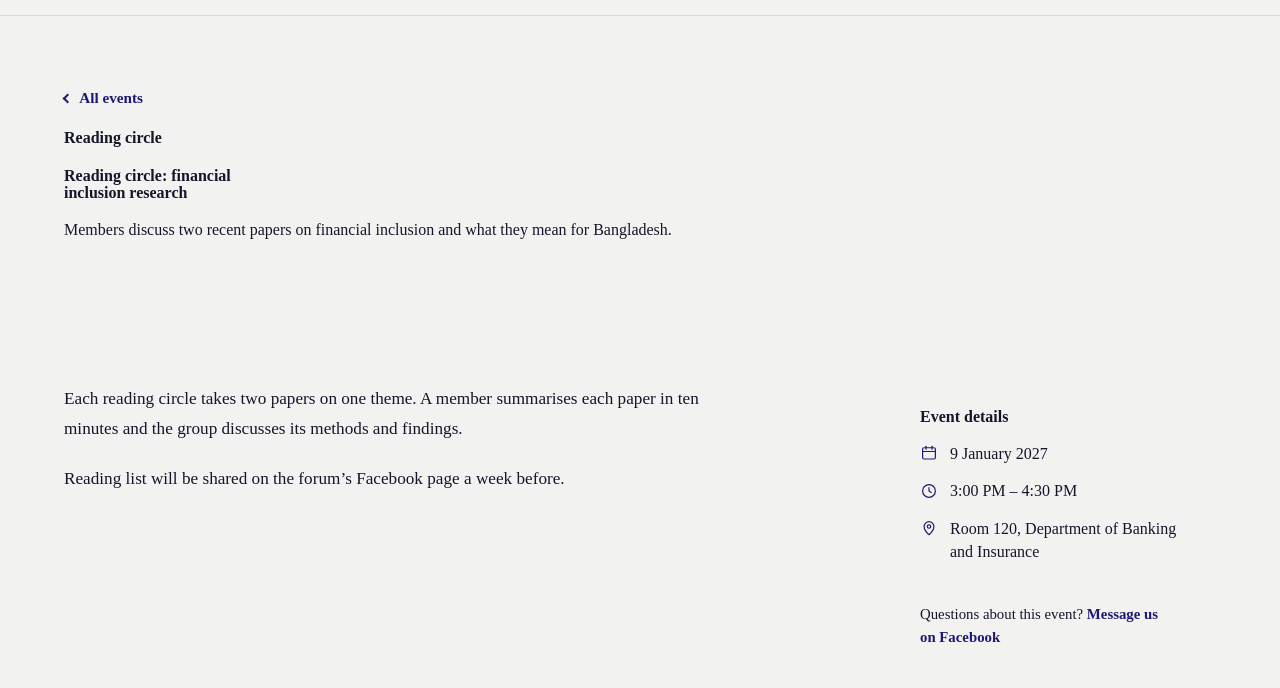
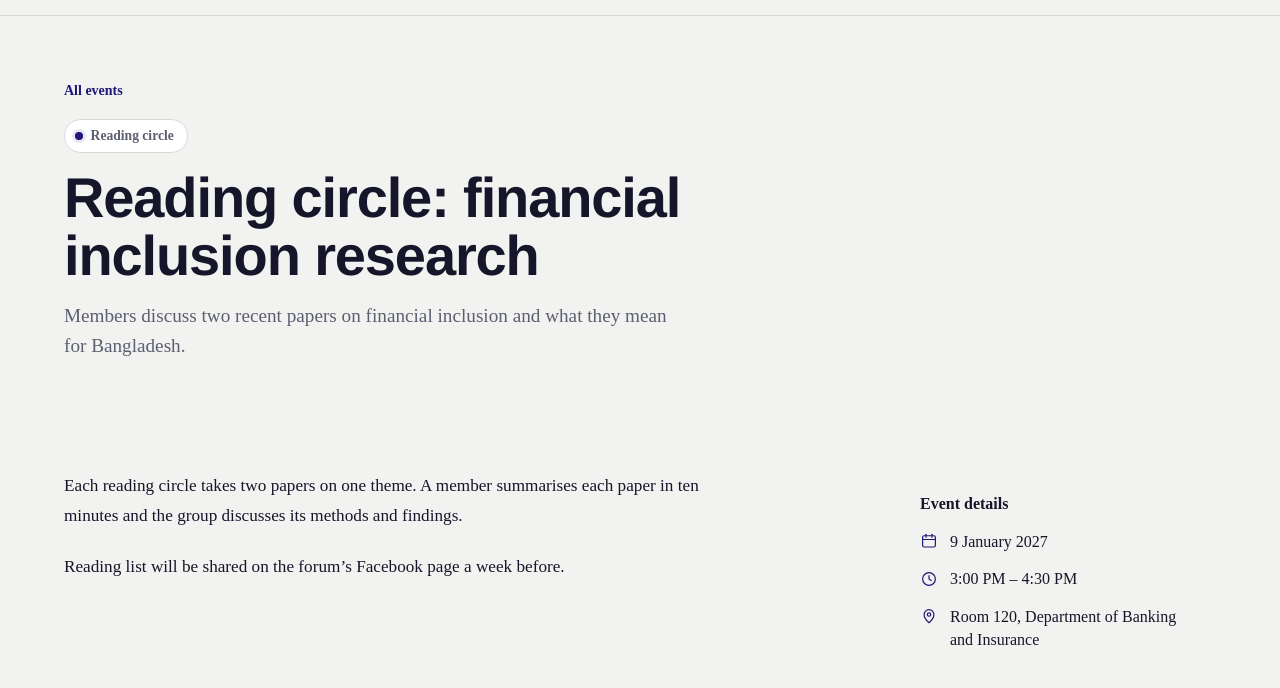
Before and after one commit to Mahid970/bsrf-website, an Astro site: page /events/financial-inclusion-reading-circle/ in a window 1280 px wide. Shown: the part 65-753 px from the top of the page. Built offline with nearby package versions, Linux system fonts and the light colour scheme; Astro itself is replaced by a stand-in of ours.

Commit message:
style: inner page header with pill and wide headline
Co-Authored-By: Claude Opus 5.5 <noreply@anthropic.com>

```diff
--- a/src/components/PageHeader.astro
+++ b/src/components/PageHeader.astro
@@ -1,82 +1,62 @@
 ---
-/** Title band for inner pages. */
+/** Title block for inner pages. */
 interface Props {
   title: string;
   lead?: string;
   back?: { href: string; label: string };
-  /** Short category shown above the title, e.g. the event type. */
+  /** Short label in the pill above the title, e.g. the event type. */
   kind?: string;
 }
 
 const { title, lead, back, kind } = Astro.props;
 ---
 
-<header class="page-header">
-  <div class="container inner">
+<header class="page-header container">
   {
     back && (
-        <a class="back" href={back.href}>
+      <a class="back link-grow" href={back.href}>
         {back.label}
       </a>
     )
   }
-    {kind && <p class="kind">{kind}</p>}
-    <h1>{title}</h1>
-    {lead && <p class="lead">{lead}</p>}
+  {
+    kind && (
+      <p class="pill rise">
+        <span class="pill-dot" aria-hidden="true" />
+        {kind}
+      </p>
+    )
+  }
+  <h1 class="display rise" style="--i:1">{title}</h1>
+  {
+    lead && (
+      <p class="lead muted rise" style="--i:2">
+        {lead}
+      </p>
+    )
+  }
   <slot />
-  </div>
 </header>
 
 <style>
   .page-header {
-    background: var(--bg-soft);
-    border-bottom: 1px solid var(--line);
-    padding-block: clamp(2.5rem, 2rem + 3vw, 4.5rem);
-  }
-
-  .inner {
     display: grid;
+    justify-items: start;
     gap: 1rem;
-    justify-items: start;
+    padding-block: clamp(2rem, 1rem + 4vw, 4rem) clamp(1.5rem, 1rem + 2vw, 2.5rem);
   }
 
   .back {
-    display: inline-flex;
-    align-items: center;
-    gap: 0.5rem;
-    font-size: 0.95rem;
-    font-weight: 600;
-    color: var(--brand);
-    text-decoration: none;
-  }
-
-  .back::before {
-    content: '';
-    width: 0.45rem;
-    height: 0.45rem;
-    border-left: 2px solid currentColor;
-    border-bottom: 2px solid currentColor;
-    transform: rotate(45deg);
-  }
-
-  .back:hover {
-    text-decoration: underline;
-  }
-
-  .kind {
-    font-size: var(--step--1);
-    font-weight: 600;
-    color: var(--green);
+    font-size: var(--text-sm);
   }
 
   h1 {
-    font-size: var(--step-5);
-    line-height: 1.1;
     max-width: 22ch;
+    font-size: clamp(2.25rem, 1.4rem + 3.6vw, 3.5rem);
   }
 
   .lead {
-    font-size: var(--step-1);
-    max-width: 42rem;
+    max-width: 44rem;
+    font-size: clamp(1.05rem, 1rem + 0.3vw, 1.2rem);
   }
 </style>
```
Lines whose indentation alone changed are shown as unchanged.
